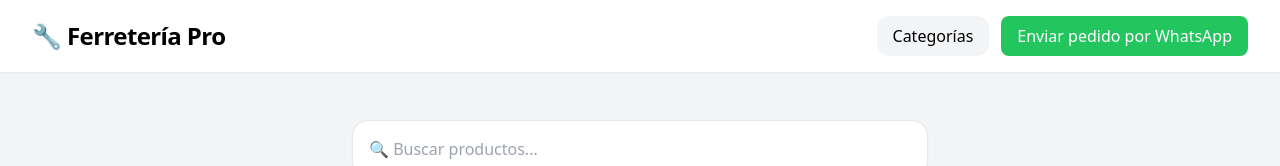
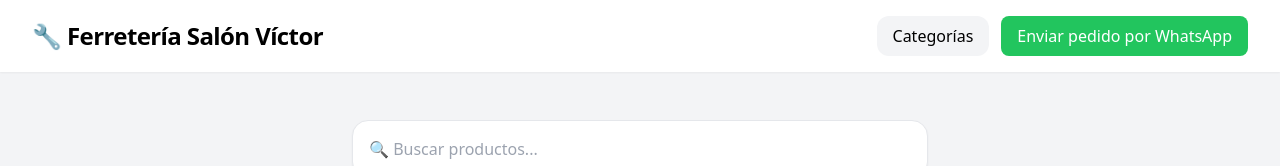
Before and after one commit to laureanoo653-art/Laureano-Ortiz, a React (Vite) app: page / in a window 1280 px wide. Shown: the top 166 px of the page. Built offline with nearby package versions, Linux system fonts and the light colour scheme; no server answers.

Commit message:
URL de API corregida y botón de WhatsApp listo

```diff
--- a/src/App.jsx
+++ b/src/App.jsx
@@ -73,7 +73,7 @@
       <header className="bg-white shadow-sm px-8 py-4 flex justify-between items-center sticky top-0 z-50">
 
   <h1 className="text-2xl font-bold tracking-tight">
-    🔧 Ferretería Pro
+    🔧 Ferretería Salón Víctor
   </h1>
 
   <div className="flex gap-3">
```
